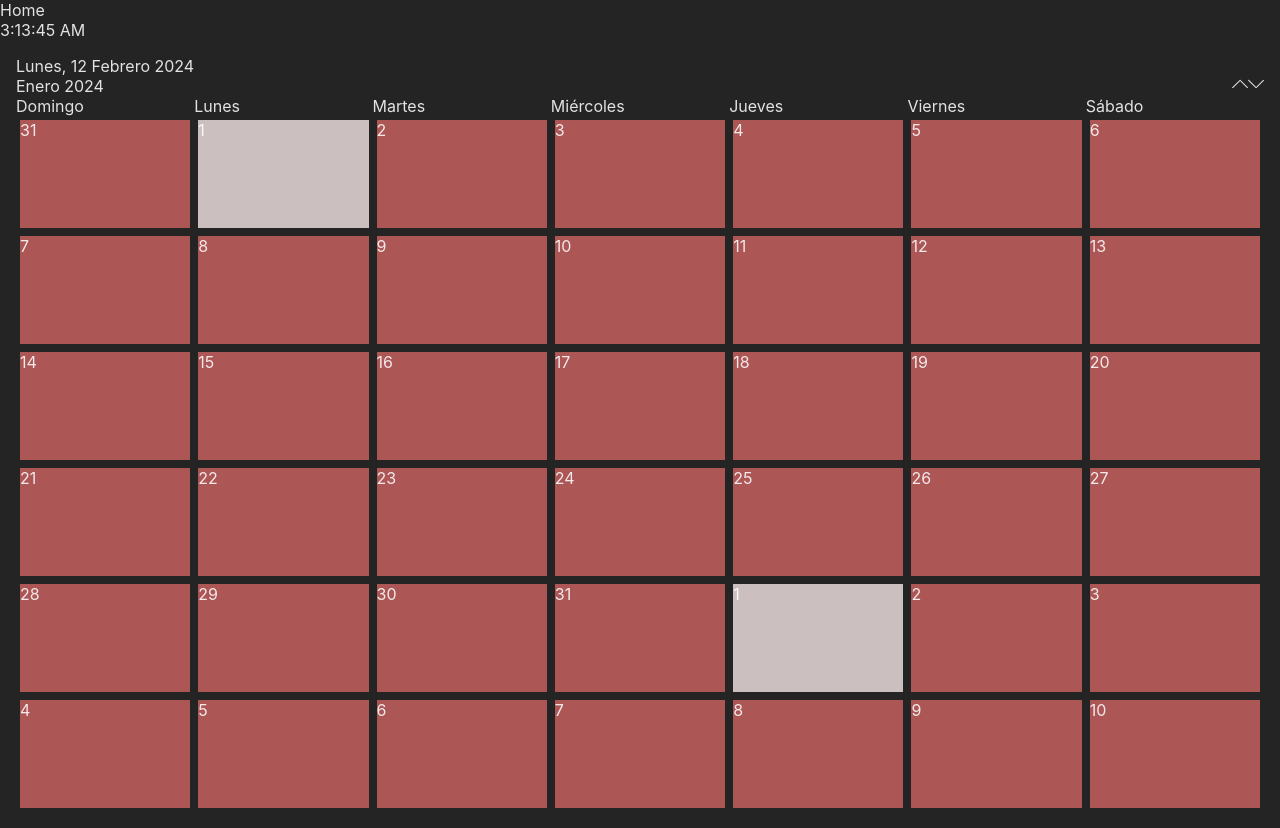
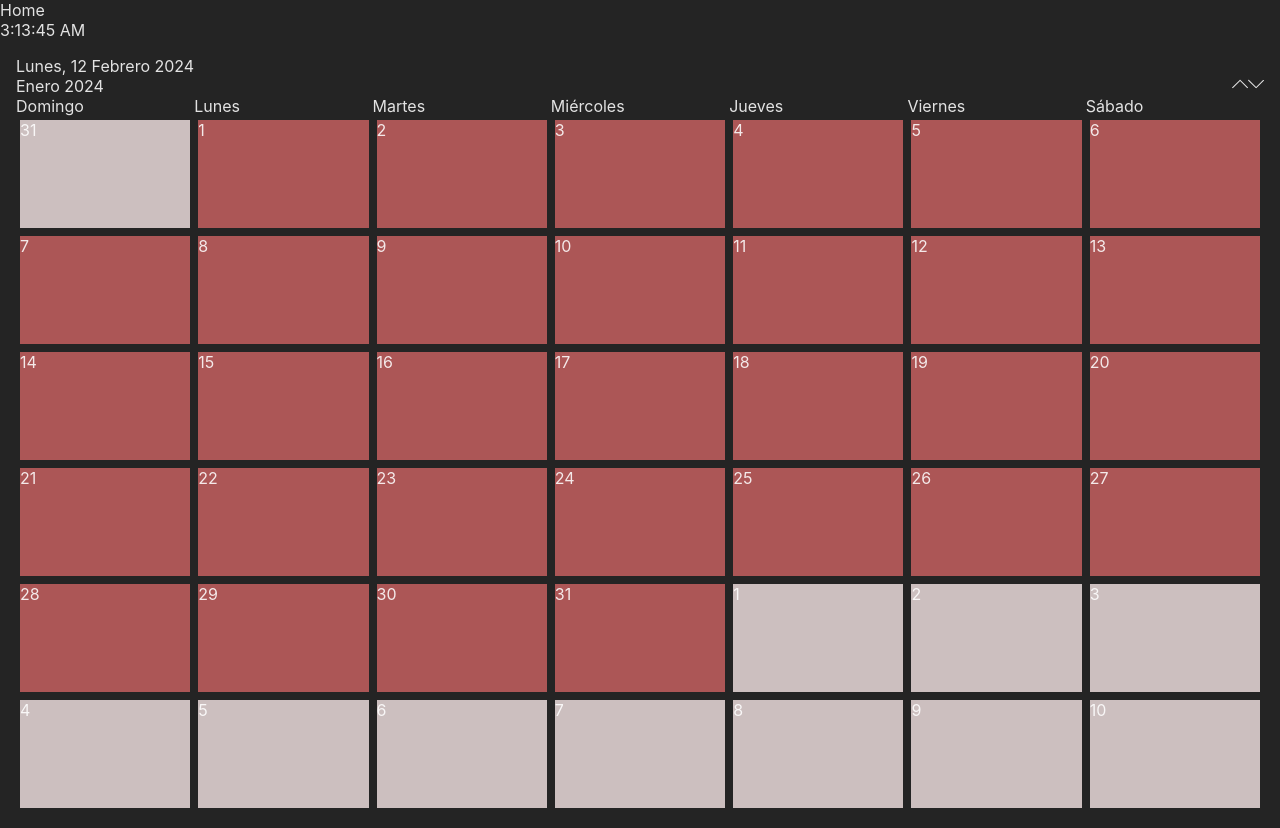
Before and after one commit to stvnmc/Calendar-Tasks, a React (Vite) app: page /month/1 in a window 1280 px wide. Built offline with nearby package versions, Linux system fonts and the light colour scheme.

Commit message:
funcion day

```diff
--- a/src/App.jsx
+++ b/src/App.jsx
@@ -1,9 +1,9 @@
 import { BrowserRouter, Route, Routes } from "react-router-dom";
 
 import Home from "./page/Home";
-import Calendar from "./page/Calendar";
 import NavigationBar from "./components/NavigationBar";
 import Month from "./page/Month";
+import Day from "./page/Day";
 
 function App() {
   return (
@@ -12,7 +12,7 @@ function App() {
       <Routes>
         <Route path="/" element={<Home />} />
         <Route path="/month/:id" element={<Month />} />
-        <Route path="/calendar" element={<Calendar />} />
+        <Route path="/m/:id1/d/:id2/y/:id3" element={<Day />} />
       </Routes>
     </BrowserRouter>
   );
--- /dev/null
+++ b/src/components/DayContainer.jsx
@@ -0,0 +1,23 @@
+import { useNavigate } from "react-router-dom";
+
+const DayContainer = ({ dayNumber, dayOfWeek, month, type, year }) => {
+  const navigate = useNavigate();
+  const goToPageDay = () => {
+    const nuevaFecha = `/m/${month}/d/${dayNumber}/y/${year}`;
+    navigate(nuevaFecha);
+  };
+
+  return (
+    <div
+      onClick={goToPageDay}
+      id={dayNumber}
+      className={`containers num${dayNumber} ${type}`}
+      style={{ gridColumn: `${dayOfWeek + 1}` }}
+    >
+      {dayNumber}
+      <div></div>
+    </div>
+  );
+};
+
+export default DayContainer;
--- /dev/null
+++ b/src/components/Loading.jsx
@@ -0,0 +1,9 @@
+import React from 'react'
+
+const Loading = () => {
+  return (
+    <div>Loading</div>
+  )
+}
+
+export default Loading
--- a/src/index.css
+++ b/src/index.css
@@ -43,7 +43,6 @@ a {
   display: grid;
   grid-template-columns: repeat(7, 1fr);
   overflow-y: auto;
-
 }
 
 .containers {
@@ -52,6 +51,7 @@ a {
   margin: 4px;
 }
 
-.containers.num1{
+.containers.next,
+.containers.former {
   background: #ccbfbf;
 }
--- a/src/page/Calendar.jsx
+++ /dev/null
@@ -1,19 +0,0 @@
-import React from "react";
-import { monthNames } from "../components/infor/MonthsDays";
-
-const Calendar = () => {
-  return (
-    <div className="containers">
-      <h1>Selecciona un mes: </h1>
-      <div className="containers">
-        {monthNames.map((month, index) => (
-          <div key={index} className="container">
-            <a href={`/month/${1 + index}`}>{month}</a>
-          </div>
-        ))}
-      </div>
-    </div>
-  );
-};
-
-export default Calendar;
--- /dev/null
+++ b/src/page/Day.jsx
@@ -0,0 +1,57 @@
+import React from "react";
+import { useNavigate, useParams } from "react-router-dom";
+import { SlArrowUp, SlArrowDown } from "react-icons/sl";
+
+const Day = () => {
+  const { id1, id2, id3 } = useParams();
+  const navigate = useNavigate();
+
+  const chanceDay = (e) => {
+    let daysInMonth = new Date(id3, parseInt(id1) - 1, 0).getDate();
+    let newDay = parseInt(e) + parseInt(id2);
+    let newMonth = id1;
+    let newYear = id3;
+    console.log(daysInMonth)
+
+    if (newDay < 1) {
+    //   let daysInMonth = new Date(id3, parseInt(id1) - 1, 0).getDate();
+    //   console.log(parseInt(id1) - 1);
+      newDay = daysInMonth;
+
+      newMonth--;
+    } else if (newDay > daysInMonth) {
+      newDay = 1;
+      newMonth++;
+    }
+    if (newMonth < 1) {
+      newMonth = 12;
+      newYear--;
+    } else if (newMonth > 12) {
+      newMonth = 1;
+      newYear++;
+    }
+
+    const nuevaFecha = `/m/${newMonth}/d/${newDay}/y/${newYear}`;
+    navigate(nuevaFecha);
+  };
+
+  return (
+    <div>
+      <div>
+        <a onClick={() => chanceDay(-1)}>
+          <SlArrowUp />
+        </a>
+        <a onClick={() => chanceDay(1)}>
+          <SlArrowDown />
+        </a>
+      </div>
+      <div>
+        <h1>
+          {id1},{id2},{id3}
+        </h1>
+      </div>
+    </div>
+  );
+};
+
+export default Day;
--- a/src/page/Home.jsx
+++ b/src/page/Home.jsx
@@ -1,9 +1,9 @@
-import React from "react";
+const Home = () => {
+  const month = new Date().getMonth();
 
-const Home = () => {
   return (
     <div>
-      <a href="/calendar">Calendar</a>
+      <a href={`/month/${month}`}>Calendar</a>
     </div>
   );
 };
--- a/src/page/Month.jsx
+++ b/src/page/Month.jsx
@@ -2,21 +2,41 @@ import React, { useEffect, useState } from "react";
 import { useParams, useNavigate } from "react-router-dom";
 import { SlArrowUp, SlArrowDown } from "react-icons/sl";
 import { dayNames, monthNames } from "../components/infor/MonthsDays";
-
-const DayContainer = ({ dayNumber, dayOfWeek }) => (
-  <div
-    id={dayNumber}
-    className={`containers num${dayNumber}`}
-    style={{ gridColumn: `${dayOfWeek + 1}` }}
-  >
-    {dayNumber}
-  </div>
-);
+import Loading from "../components/Loading";
+import DayContainer from "../components/DayContainer";
 
 const Month = () => {
   const { id } = useParams();
   const navigate = useNavigate();
-  const [year, setYear] = useState(2024);
+  const [year, setYear] = useState(new Date().getFullYear());
+  const [loading, setLoading] = useState(false);
+  const [infoCalendar, setinfoCalendar] = useState(null);
+
+  useEffect(() => {
+    getInfoCalendar();
+  }, [id]);
+
+  const getInfoCalendar = () => {
+    setLoading(false);
+
+    try {
+      const former = getInfoMonth("former");
+      const current = getInfoMonth("current");
+      let next;
+
+      if (current.length + former.length > 34) {
+        next = getInfoMonth("next").reverse().slice(7).reverse();
+      } else {
+        next = getInfoMonth("next");
+      }
+
+      setinfoCalendar([...former, ...current, ...next]);
+      setLoading(true);
+    } catch (error) {
+      console.error("Error al obtener el calendario:", error);
+      setLoading(false);
+    }
+  };
 
   const getInfoMonth = (type) => {
     const idAdjustment = (e) => {
@@ -40,6 +60,9 @@ const Month = () => {
     const firstDayOfMonth = new Date(year, idAdjustment("day"), 1).getDay();
 
     const daysArray = Array.from({ length: daysInMonth }, (_, i) => ({
+      month: id,
+      year: year,
+      type: type,
       dayNumber: i + 1,
       dayOfWeek: (firstDayOfMonth + i) % 7,
     }));
@@ -98,6 +121,8 @@ const Month = () => {
 
   return (
     <div className="container">
+      {loading ? (
+        <>
           <div>
             {dayNames[new Date().getDay()]}, {new Date().getDate()}{" "}
             {monthNames[new Date().getMonth()]} {new Date().getFullYear()}
@@ -121,40 +146,23 @@ const Month = () => {
             ))}
           </div>
           <div className="days" id="scrollable" onWheel={handleScroll}>
-        {getInfoMonth("former").map(({ dayNumber, dayOfWeek }, index) => (
+            {infoCalendar?.map(
+              ({ dayNumber, dayOfWeek, month, type }, index) => (
                 <DayContainer
                   key={index}
                   dayNumber={dayNumber}
+                  month={month}
+                  type={type}
+                  year={year}
                   dayOfWeek={dayOfWeek}
                 />
-        ))}
-        {getInfoMonth("current").map(({ dayNumber, dayOfWeek }, index) => (
-          <DayContainer
-            key={index}
-            dayNumber={dayNumber}
-            dayOfWeek={dayOfWeek}
-          />
-        ))}
-        {getInfoMonth("current").length + getInfoMonth("former").length > 34
-          ? getInfoMonth("next")
-              .reverse()
-              .slice(7)
-              .reverse()
-              .map(({ dayNumber, dayOfWeek }, index) => (
-                <DayContainer
-                  key={index}
-                  dayNumber={dayNumber}
-                  dayOfWeek={dayOfWeek}
-                />
-              ))
-          : getInfoMonth("next").map(({ dayNumber, dayOfWeek }, index) => (
-              <DayContainer
-                key={index}
-                dayNumber={dayNumber}
-                dayOfWeek={dayOfWeek}
-              />
-            ))}
+              )
+            )}
           </div>
+        </>
+      ) : (
+        <Loading />
+      )}
     </div>
   );
 };
```
Also changed, not shown: .eslintrc.cjs. Lines whose indentation alone changed are shown as unchanged.
